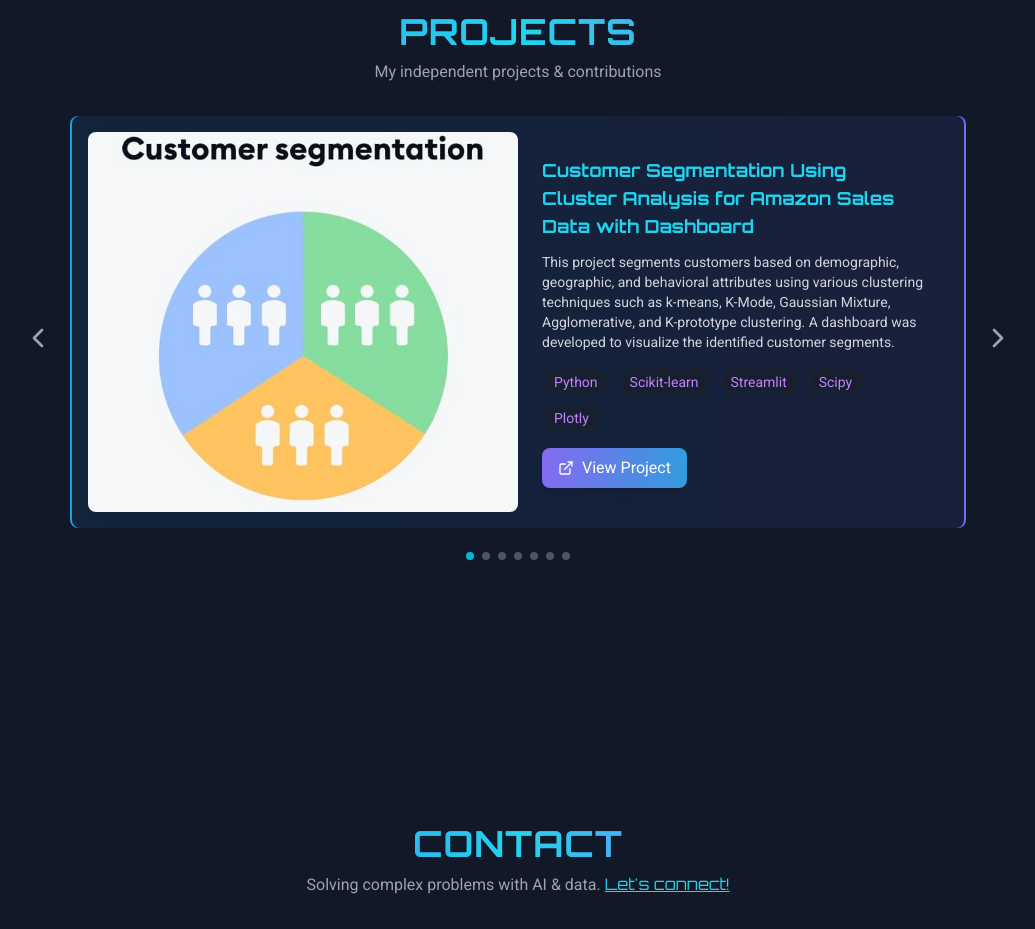
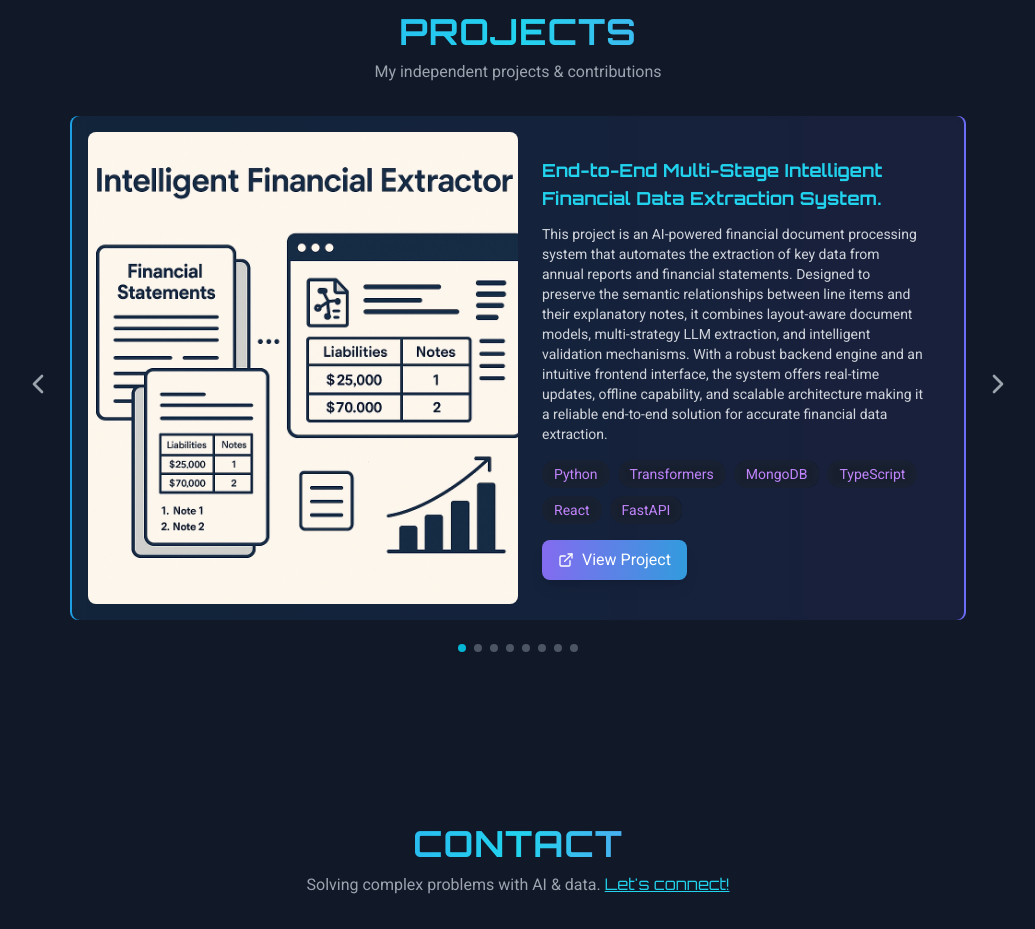
Before and after one commit to LasaK97/My-portofolio, a Next.js app: page / in a window 1280 px wide. Shown: the part 4060-4989 px from the top of the page, without its empty margins (122-1157 px from the left). Built offline with nearby package versions, Linux system fonts and the light colour scheme.

Commit message:
fin data extractor project updated.

```diff
--- a/src/components/sections/ProjectsSection.tsx
+++ b/src/components/sections/ProjectsSection.tsx
@@ -23,6 +23,15 @@ const ProjectsSection = () => {
   const projects: Project[] = [
     {
       id: 1,
+      title: "End-to-End Multi-Stage Intelligent Financial Data Extraction System.",
+      description: "This project is an AI-powered financial document processing system that automates the extraction of key data from annual reports and financial statements. Designed to preserve the semantic relationships between line items and their explanatory notes, it combines layout-aware document models, multi-strategy LLM extraction, and intelligent validation mechanisms. With a robust backend engine and an intuitive frontend interface, the system offers real-time updates, offline capability, and scalable architecture making it a reliable end-to-end solution for accurate financial data extraction.",
+      image: "/images/projects/findataextractor.png",
+      githubUrl: "https://github.com/LasaK97/End-to-End-Multi-Stage-Intelligent-Financial-Data-Extraction-System",
+      technologies: ["Python", "Transformers", "MongoDB", "TypeScript", "React", "FastAPI"]
+    },
+
+    {
+      id: 2,
       title: "Customer Segmentation Using Cluster Analysis for Amazon Sales Data with Dashboard",
       description: "This project segments customers based on demographic, geographic, and behavioral attributes using various clustering techniques such as k-means, K-Mode, Gaussian Mixture, Agglomerative, and K-prototype clustering. A dashboard was developed to visualize the identified customer segments.",
       image: "/images/projects/Customer-segmentation-min.jpg",
@@ -30,7 +39,7 @@ const ProjectsSection = () => {
       technologies: ["Python", "Scikit-learn", "Streamlit", "Scipy", "Plotly"]
     },
     {
-      id: 2,
+      id: 3,
       title: "Laptop Price Predictor [Model + Webapp]",
       description: "This project predicts laptop prices based on various features and specifications.",
       image: "/images/projects/laptop_price_predictor.jpeg",
@@ -38,7 +47,7 @@ const ProjectsSection = () => {
       technologies: ["Python", "PyTorch", "Streamlit"]
     },
     {
-      id: 3,
+      id: 4,
       title: "Intelligent Robot Navigation Guidance and Control System",
       description: "This intelligent robot navigation system uses AI to detect, track, and analyze human positions and arrangements, enabling robots to determine optimal positioning in dynamic environments. By combining computer vision, spatial reasoning, and environmental awareness, the system continuously adapts to evolving human formations, allowing for intuitive robot navigation that respects human spatial contexts.",
       image: "/images/projects/robot-navi.jpg",
@@ -46,7 +55,7 @@ const ProjectsSection = () => {
       technologies: ["Python", "YOLO", "OpenCV", "ROS", "PyRealsense2", "Gazebo"]
     },
     {
-      id: 4,
+      id: 5,
       title: "AI-Powered Personalized Insurance Recommendation System",
       description: "This project presents the design and implementation of an AI-powered personalized insurance recommendation system aimed at enhancing the insurance purchasing experience. The system utilizes machine learning models to recommend tailored insurance solutions based on customer profiles and data analysis.",
       image: "/images/projects/ai-insurance.png",
@@ -54,7 +63,7 @@ const ProjectsSection = () => {
       technologies: ["Python", "PyTorch", "Streamlit", "Scikit-learn", "Scipy", "Plotly"]
     },
     {
-      id: 5,
+      id: 6,
       title: "Self Portofolio Website",
       description: "This portfolio website showcases my front-end development skills, which complement my primary expertise as a data scientist. While my professional focus is on data analysis, machine learning, and statistical modeling, this project demonstrates my ability to work with modern web technologies.",
       image: "/images/projects/porto.png",
@@ -62,7 +71,7 @@ const ProjectsSection = () => {
       technologies: ["Next.js", "Tailwind CSS"]
     },
         {
-      id: 6,
+      id: 7,
       title: "Uncovering Health and Economic Patterns: A Factor Analysis of Global Life Expectancy Data",
       description: "This project applies factor analysis to global health and economic data sourced from WHO and the UN, covering 193 countries between 2000–2015. The objective is to reveal latent variables that explain the complex relationships among 22 health-related indicators, including mortality rates, vaccination coverage, GDP, and more. Through data preprocessing and factor extraction using varimax rotation, five key underlying factors were identified: child mortality, adult mortality, body composition and nutrition, economic status, and vaccination coverage. These insights support more informed health policy analysis, though further refinement is recommended as the model may benefit from additional factors for improved accuracy.",
       image: "/images/projects/factor.jpg",
@@ -70,7 +79,7 @@ const ProjectsSection = () => {
       technologies: ["R", "ggplot2", "mice", "psych", "nFactors", "lavaan", "GGally"]
     },
         {
-      id: 7,
+      id: 8,
       title: "Discovering Relationships Between Physiology and Fitness: A Canonical Correlation Analysis of Body Performance Data",
       description: "This project applies Canonical Correlation Analysis (CCA) to explore the relationships between physiological characteristics and physical fitness performance using a real-world dataset from the Korean Sports Promotion Foundation. The dataset, sourced from Kaggle, includes health and performance metrics for individuals aged 20 to 64.",
       image: "/images/projects/cano.png",
```
Also changed, not shown: public/images/projects/findataextractor.png (added).
